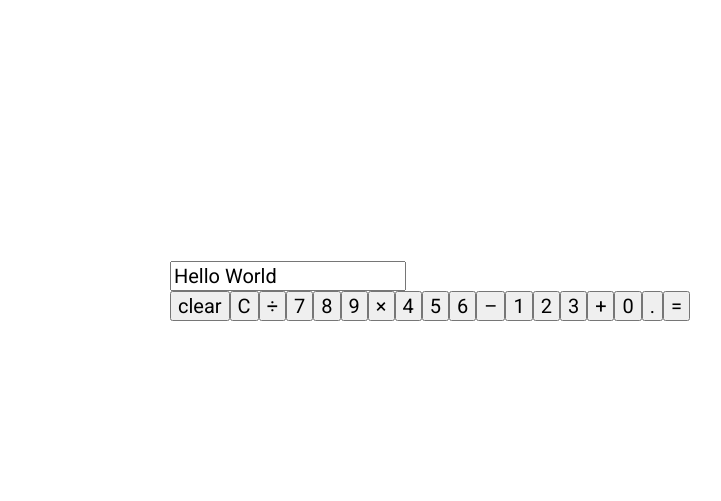
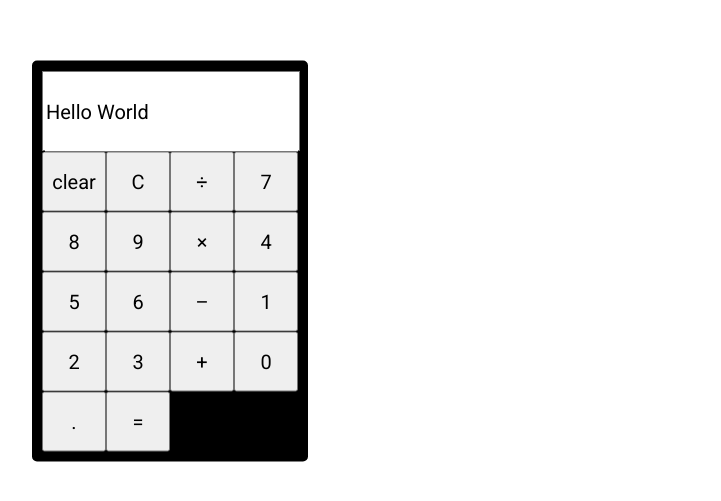
Before and after one commit to jvprofits28/calculator, a React (Create React App) app: page / in a window 1280 px wide. Shown: the part 139-640 px from the top of the page, without its empty margins (470-1191 px from the left). Built offline with nearby package versions, Linux system fonts and the light colour scheme.

Commit message:
basic layout of the calculator

```diff
--- a/src/App.css
+++ b/src/App.css
@@ -12,4 +12,20 @@ body {
   top: 50%;
   left: 50%;
   position: absolute;
+  transform: translate(-50%, -50%);
+  margin: 0 auto;
+  width: 256px;
+  text-align: center;
+  border: 10px solid black;
+  background: black;
+  border-radius: 5px;
 }
+.keypad {
+  display: grid;
+  grid-template-columns: repeat(4, 1fr);
+  grid-auto-rows: minmax(60px, auto);
+}
+input[type="text"] {
+  height: 75px;
+  width: 250px;
+}
```
